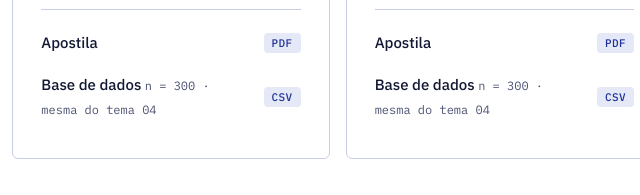
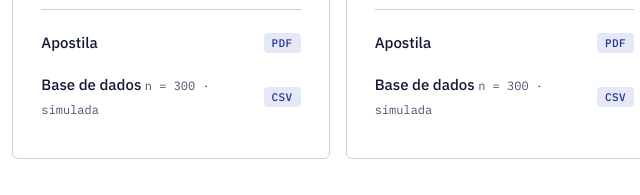
Before and after one commit to profkliver/mqpa, a plain HTML site: page index.html in a window 1280 px wide. Shown: the part 1465-1660 px from the top of the page, 469-1109 px from the left. Drawn offline with Linux system fonts and the light colour scheme.

Commit message:
Padroniza rótulo da base nos temas 05 e 06
Co-Authored-By: Claude Opus 5.5 <noreply@anthropic.com>

```diff
--- a/index.html
+++ b/index.html
@@ -184,7 +184,7 @@
           <p>Alfa e ômega de McDonald, itens invertidos, correlação item-total e limites do alfa. Segunda da sequência.</p>
           <ul class="arqs">
             <li><a href="materiais/05-confiabilidade/apostila-confiabilidade-alfa-cronbach-jamovi.pdf"><span class="nome">Apostila</span><span class="tag">PDF</span></a></li>
-            <li><a href="materiais/base-psicometria/base_psicometria_af_bets.csv" download><span class="nome">Base de dados <span class="meta">n = 300 · mesma do tema 04</span></span><span class="tag">CSV</span></a></li>
+            <li><a href="materiais/base-psicometria/base_psicometria_af_bets.csv" download><span class="nome">Base de dados <span class="meta">n = 300 · simulada</span></span><span class="tag">CSV</span></a></li>
           </ul>
         </article>
         <article class="card">
@@ -193,7 +193,7 @@
           <p>Teste F, Welch, tamanho de efeito, post hoc, ANOVA fatorial e Kruskal-Wallis. Terceira da sequência.</p>
           <ul class="arqs">
             <li><a href="materiais/06-anova/apostila-anova-jamovi.pdf"><span class="nome">Apostila</span><span class="tag">PDF</span></a></li>
-            <li><a href="materiais/base-psicometria/base_psicometria_af_bets.csv" download><span class="nome">Base de dados <span class="meta">n = 300 · mesma do tema 04</span></span><span class="tag">CSV</span></a></li>
+            <li><a href="materiais/base-psicometria/base_psicometria_af_bets.csv" download><span class="nome">Base de dados <span class="meta">n = 300 · simulada</span></span><span class="tag">CSV</span></a></li>
           </ul>
         </article>
       </div>
```
Also changed, not shown: 1 other file.
